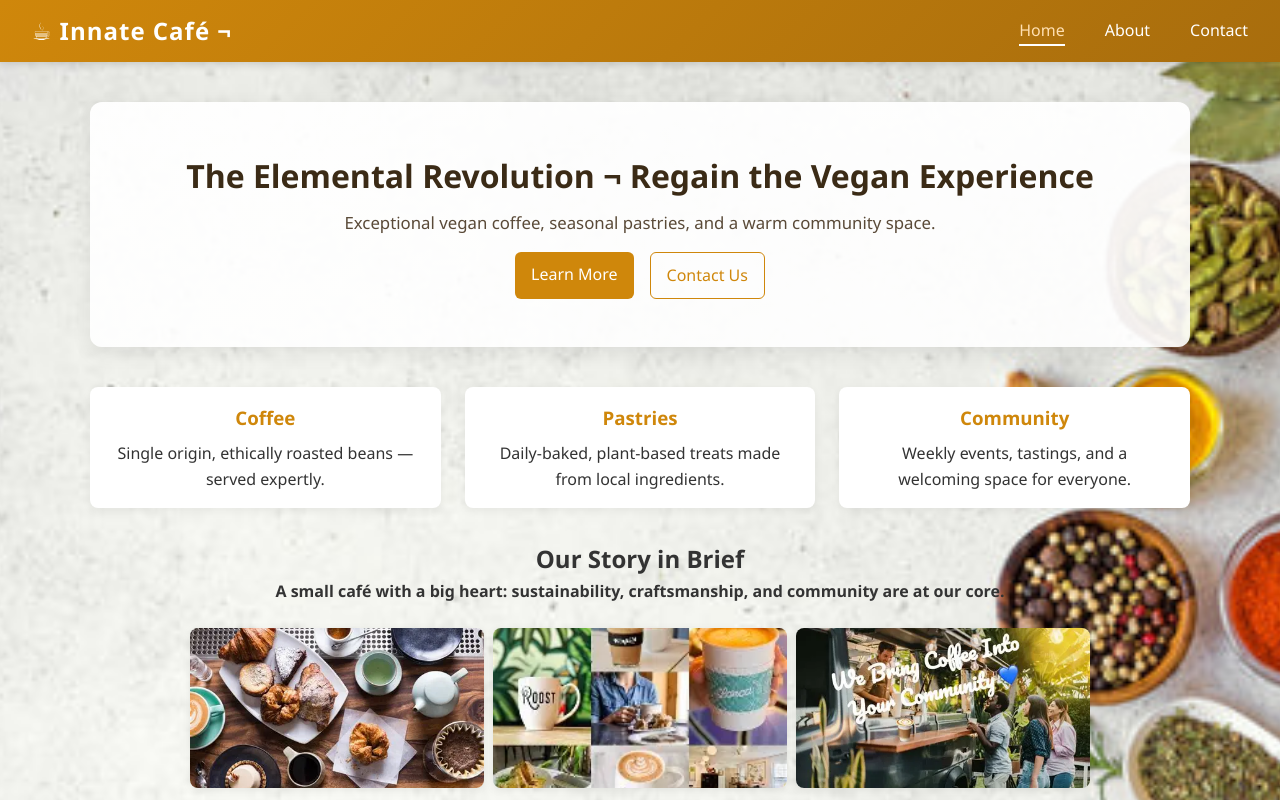
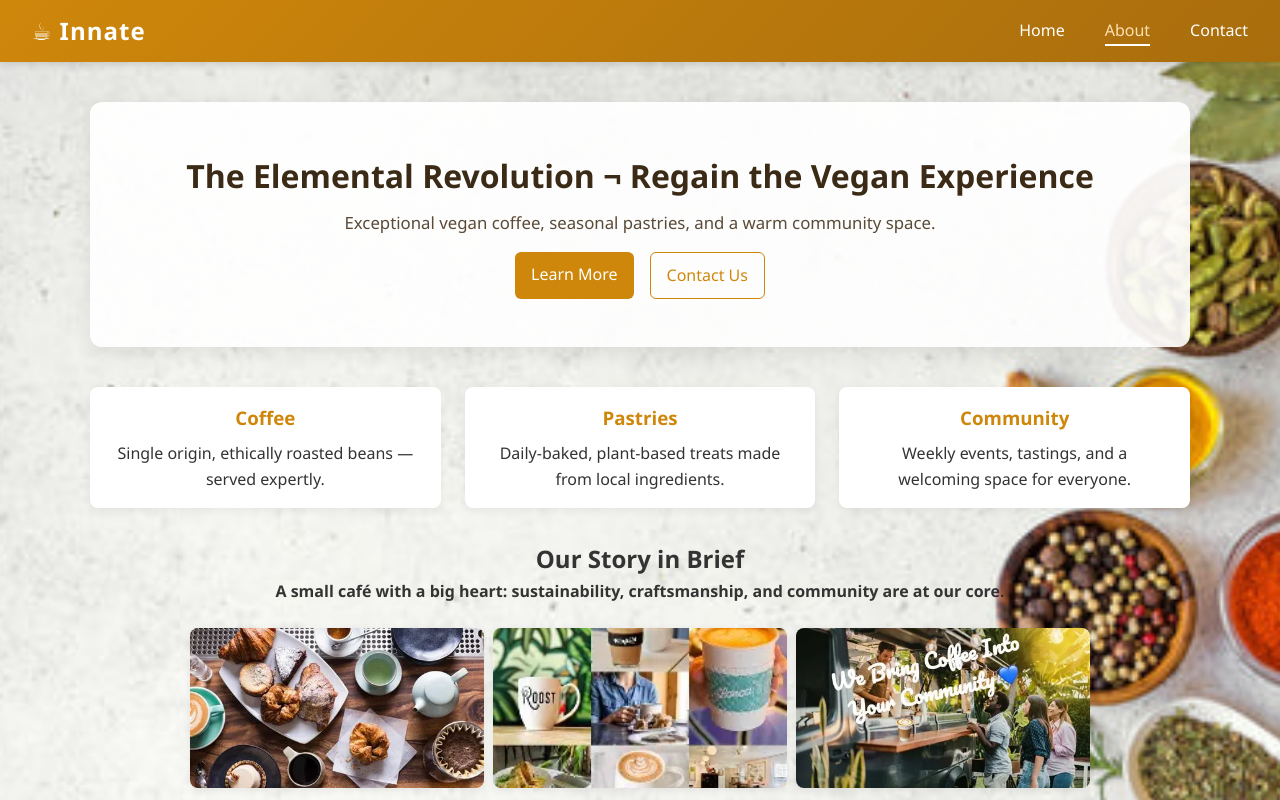
Before and after one commit to Pateh-mj/Innate-Cafe, a plain HTML site: page Innate Cafe website/index.html in a window 1280 px wide. Shown: the top 800 px of the page. Drawn offline with Linux system fonts and the light colour scheme.

Commit message:
Update index.html

```diff
--- a/Innate Cafe website/index.html
+++ b/Innate Cafe website/index.html
@@ -7,15 +7,17 @@
   <title>Innate Vegan Café</title>
 </head>
 <body>
-  <nav class="navbar">
-    <div class="nav-brand">☕ Innate Café ¬</div>
-    <ul class="nav-menu">
-      <li><a href="index.html" class="nav-link active">Home</a></li>
-      <li><a href="about.html" class="nav-link">About</a></li>
-      <li><a href="contact.html" class="nav-link">Contact</a></li>
-    </ul>
-  </nav>
-
+  <nav class="navbar" role="navigation" aria-label="Primary">
+        <div class="nav-brand">☕ Innate</div>
+        <button class="nav-toggle" aria-controls="navMenu" aria-expanded="false" aria-label="Toggle navigation">
+            <span class="hamburger" aria-hidden="true"></span>
+        </button>
+        <ul class="nav-menu" id="navMenu">
+            <li><a href="index.html" class="nav-link">Home</a></li>
+            <li><a href="about.html" class="nav-link active">About</a></li>
+            <li><a href="contact.html" class="nav-link">Contact</a></li>
+        </ul>
+    </nav>
   <main id="home" class="home-main">
     <!-- Home Hero: quick brand & CTA -->
     <section class="home-hero">
```
